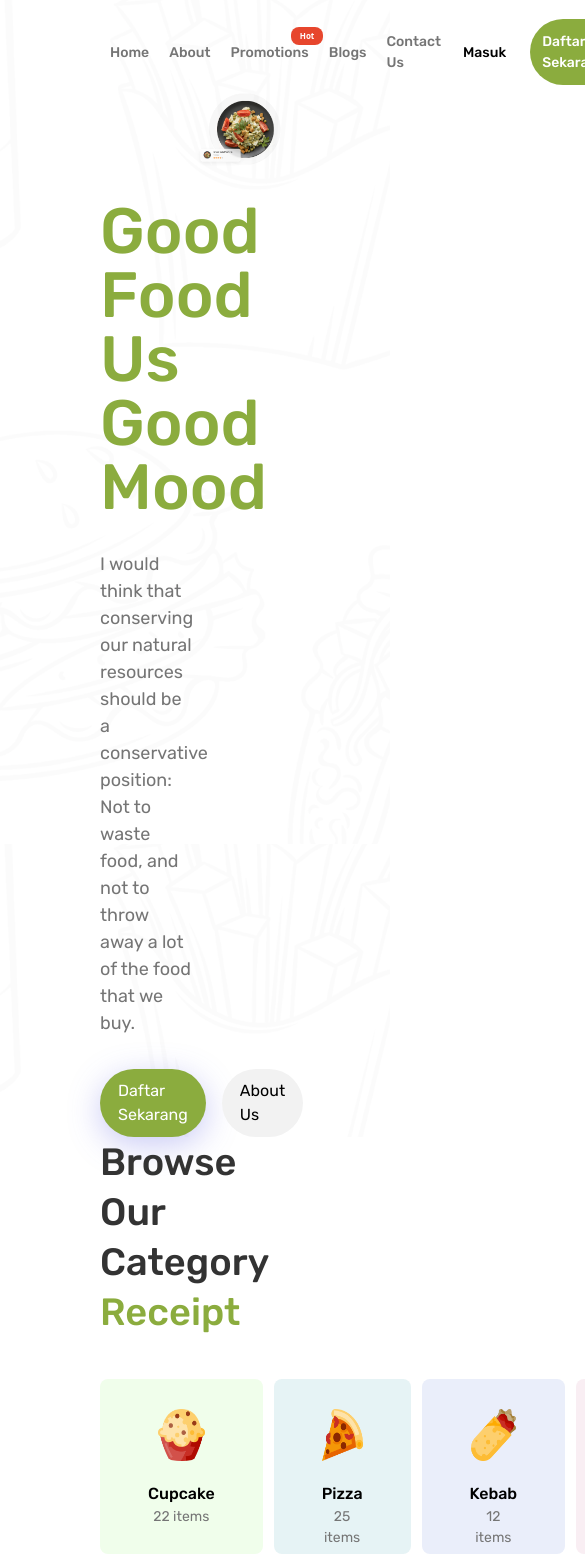
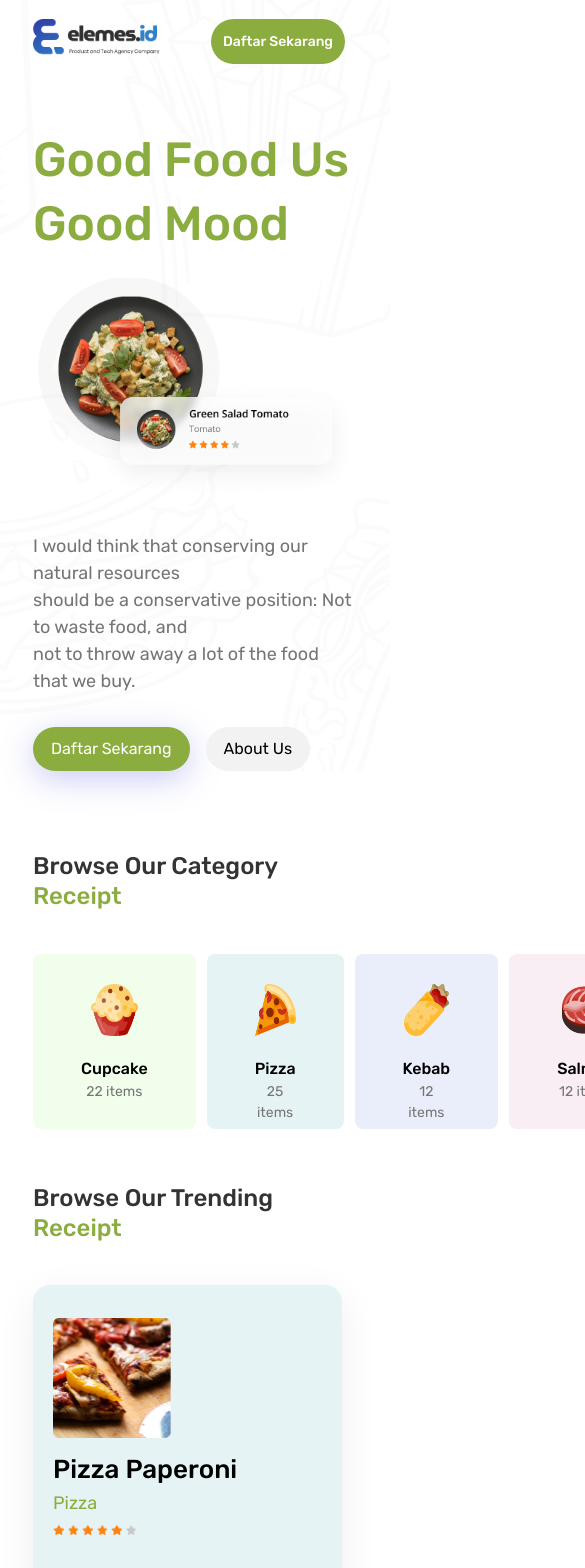
Before and after one commit to hanawazaki/techtest_1, a Vue app: page / in a window 390 px wide. Shown: the top 1568 px of the page, 585 px wide, since content can reach past the window. Built offline with nearby package versions, Linux system fonts and the light colour scheme.

Commit message:
fix responsives

```diff
--- a/src/assets/css/index.css
+++ b/src/assets/css/index.css
@@ -8,5 +8,75 @@ body {
 }
 
 .container-custom {
-  margin: 0 100px;
+  margin: 0 33px;
 }
+
+@screen md {
+  .container-custom {
+    margin: 0 100px;
+  }
+
+  .header__logo {
+    width: 207px;
+  }
+
+  .header__authitem--button {
+    background-color: #8bac3e;
+    color: white;
+    font-size: 14px;
+    font-weight: 500;
+  }
+
+  .hero__title {
+    font-size: 64px;
+    line-height: 64px;
+  }
+
+  .hero__textcontent {
+    margin-top: 113.5px;
+  }
+
+  .category {
+    padding-top: 80px;
+  }
+
+  .category__title {
+    font-size: 38px;
+    font-weight: 500;
+    margin-bottom: 42.78px;
+    line-height: 50px;
+    color: #333;
+  }
+
+  .category__cards-item:hover {
+    height: 185px;
+    background-image: url("../assets/img/bg-hero.png");
+    background-position: center;
+    /* background-attachment: fixed; */
+    background-repeat: no-repeat;
+    background-size: 230px 185px;
+  }
+
+  .trending__title {
+    font-size: 38px;
+    font-weight: 500;
+    margin-bottom: 42.78px;
+    line-height: 50px;
+    color: #333;
+  }
+
+  .trending__item {
+    border-radius: 17px;
+    width: 270.5px;
+    height: 306px;
+    font-weight: 500;
+    cursor: pointer;
+    margin-right: 15px;
+    margin-bottom: 25px;
+    box-shadow: 0px 11px 39px rgba(0, 0, 0, 0.07);
+  }
+
+  .footer {
+    padding-top: 250px;
+  }
+}
--- a/src/components/Category.vue
+++ b/src/components/Category.vue
@@ -31,7 +31,7 @@
         <p>11 items</p>
       </div>
     </div>
-    <div class="category__navs mb-16 flex justify-end">
+    <div class="category__navs mb-16 md:flex md:justify-end hidden">
       <a href="#" class="category__navs--prev flex items-center mx-5">
         <img src="../assets/img/prev.png" class="w-8" alt="" />
         <span class="ml-2">Prev</span>
@@ -48,12 +48,15 @@
 export default {};
 </script>
 
-<style scoped>
+<style>
+.category {
+  padding-top: 80px;
+}
 .category__title {
-  font-size: 38px;
+  font-size: 24px;
   font-weight: 500;
   margin-bottom: 42.78px;
-  line-height: 50px;
+  line-height: 30px;
   color: #333;
 }
 
@@ -67,15 +70,6 @@ export default {};
   text-align: center;
   transition: 0.3s;
   margin-bottom: 10px;
-}
-
-.category__cards-item:hover {
-  height: 185px;
-  background-image: url("../assets/img/bg-hero.png");
-  background-position: center;
-  /* background-attachment: fixed; */
-  background-repeat: no-repeat;
-  background-size: 230px 185px;
 }
 
 .category__cards-item img {
--- a/src/components/Footer.vue
+++ b/src/components/Footer.vue
@@ -1,6 +1,6 @@
 <template>
   <section class="footer container-custom">
-    <div class="footer__nav flex">
+    <div class="footer__nav hidden md:flex">
       <div class="w-2/5 footer__address">
         <img
           src="../assets/img/logo.png"
@@ -104,8 +104,22 @@
         </div>
       </div>
     </div>
-    <div class="footer__text text-center">
+    <div class="footer__text text-center hidden md:block">
       <p>&copy; 2021 Elemes id. All rights reserved</p>
+    </div>
+    <div class="footer__menu flex justify-between md:hidden">
+      <div class="footer__menulist">
+        <img src="../assets/img/menu.png" alt="menu" />
+        <p>Home</p>
+      </div>
+      <div class="footer__menulist">
+        <img src="../assets/img/menu.png" alt="menu" />
+        <p>Promotions</p>
+      </div>
+      <div class="footer__menulist">
+        <img src="../assets/img/menu.png" alt="menu" />
+        <p>Others</p>
+      </div>
     </div>
   </section>
 </template>
@@ -116,7 +130,7 @@ export default {};
 
 <style>
 .footer {
-  padding-top: 250px;
+  padding-top: 25px;
 }
 
 .footer__nav {
@@ -206,4 +220,15 @@ p {
   margin-top: 48px;
   margin-bottom: 32px;
 }
+
+.footer__menulist {
+  font-size: 14px;
+  font-weight: 400;
+  color: #757575;
+  margin-bottom: 10px;
+}
+
+.footer__menulist img {
+  width: 39px;
+}
 </style>
--- a/src/components/NavHero.vue
+++ b/src/components/NavHero.vue
@@ -1,10 +1,10 @@
 <template>
   <div class="background">
     <header class="flex justify-between header container-custom">
-      <div class="header__logo">
+      <div class="header__logo md:block">
         <img src="../assets/img/logo.png" alt="" />
       </div>
-      <ul class="header__nav flex items-center">
+      <ul class="header__nav items-center hidden md:flex">
         <li class="header__item">
           <a href="#">Home</a>
         </li>
@@ -22,7 +22,7 @@
         </li>
       </ul>
       <ul class="header__auth flex items-center">
-        <li class="header__authitem mx-3 text-black">
+        <li class="header__authitem mx-3 text-black hidden md:block">
           <a href="#">Masuk</a>
         </li>
         <li
@@ -38,12 +38,15 @@
         </li>
       </ul>
     </header>
-    <section class="hero flex container-custom">
-      <div class="hero__textcontent w-1/2">
+    <section class="hero md:flex container-custom">
+      <div class="hero__textcontent md:w-1/2">
         <h1 class="hero__title text-greenFresh font-medium text-left">
           Good Food Us <br />
           Good Mood
         </h1>
+        <div class="md:hidden">
+          <img src="../assets/img/img-hero2.png" alt="" />
+        </div>
         <p class="hero__desc my-8 text-left text-light1">
           I would think that conserving our natural resources <br />should be a
           conservative position: Not to waste food, and <br />not to throw away
@@ -60,7 +63,7 @@
           >
         </div>
       </div>
-      <div class="hero__image w-1/2">
+      <div class="hero__image hidden md:w-1/2 md:block">
         <div>
           <img src="../assets/img/img-hero.png" alt="" />
         </div>
@@ -73,7 +76,7 @@
 export default {};
 </script>
 
-<style scoped>
+<style >
 .background {
   background-image: url("../assets/img/bg-hero.png");
   background-position: center;
@@ -87,7 +90,7 @@ header {
 }
 
 .header__logo {
-  width: 207px;
+  width: 150px;
 }
 
 .header__item {
@@ -123,11 +126,11 @@ header {
 }
 
 .hero__textcontent {
-  margin-top: 113.5px;
+  margin-top: 64px;
 }
 
 .hero__title {
-  font-size: 64px;
+  font-size: 48px;
   line-height: 64px;
 }
 
--- a/src/components/Trending.vue
+++ b/src/components/Trending.vue
@@ -4,8 +4,8 @@
       Browse Our Trending <br />
       <span class="text-greenFresh"> Receipt </span>
     </h3>
-    <div class="trending__list flex flex-wrap justify-center">
-      <div class="trending__item bg-pizzaColor">
+    <div class="trending__list md:flex md:flex-wrap md:justify-center">
+      <div class="trending__item w-auto bg-pizzaColor">
         <div class="trending__item-content">
           <img src="../assets/img/pizza1.png" alt="pizza" />
           <h4>Pizza Paperoni</h4>
@@ -133,7 +133,7 @@
         </div>
       </div>
     </div>
-    <div class="trending__button text-center mt-16">
+    <div class="trending__button text-center mt-16 hidden md:block">
       <a href="#" class="rounded-full bg-greenFresh py-4 px-6 text-white"
         >ALL Receipt</a
       >
@@ -147,16 +147,16 @@ export default {};
 
 <style>
 .trending__title {
-  font-size: 38px;
+  font-size: 24px;
   font-weight: 500;
   margin-bottom: 42.78px;
-  line-height: 50px;
+  line-height: 30px;
   color: #333;
 }
 
 .trending__item {
   border-radius: 17px;
-  width: 270.5px;
+  width: auto;
   height: 306px;
   font-weight: 500;
   cursor: pointer;
```
Also changed, not shown: src/assets/img/img-hero2.png (added), src/assets/img/menu.png (added).
